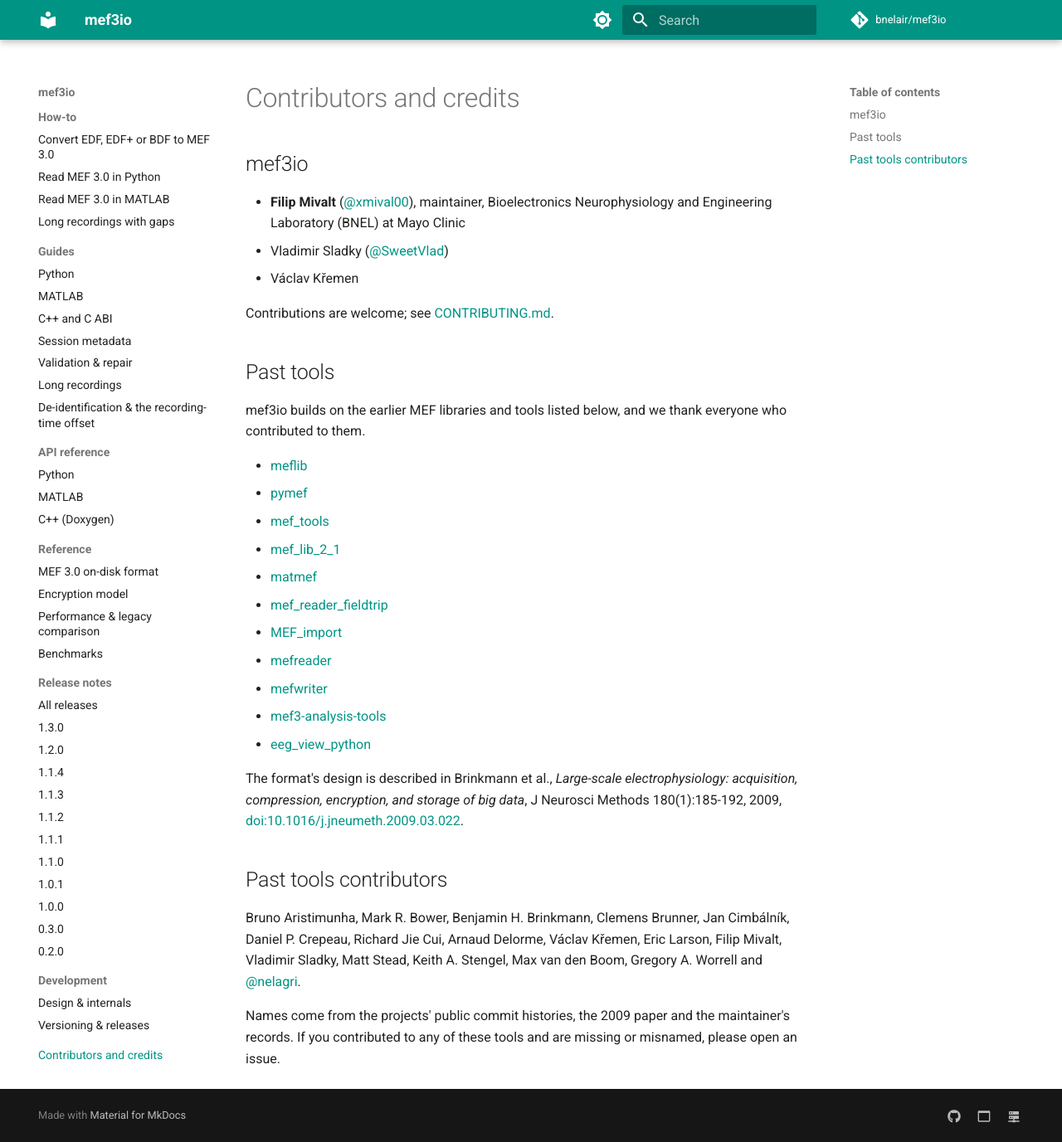
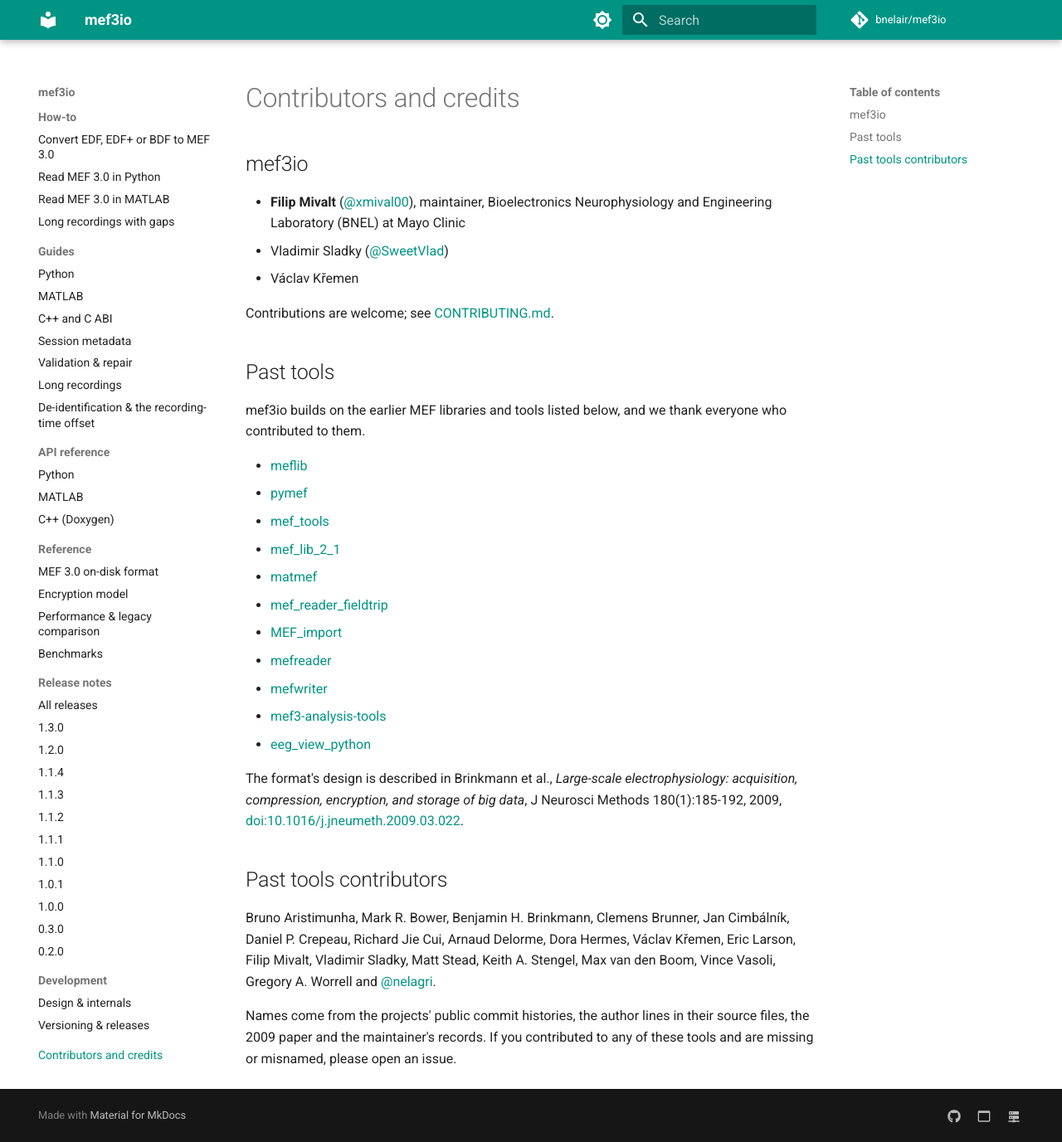
Before and after one commit to bnelair/mef3io, an MkDocs documentation site: the page built from docs/contributors.md, in a window 1280 px wide and 1377 px high. Shown: the whole window at 83% size. Built offline with MkDocs 1.6.1 and Material for MkDocs 9.7.7, drawn with Linux system fonts in a browser that asks for light colours; comment, search, counter and statistics services are not loaded.

Commit message:
Past tools contributors: add Dora Hermes and Vince Vasoli (mef_reader_fieldtrip)
From the original MultimodalNeuroimagingLab/mef_reader_fieldtrip: Dora Hermes
from its commit history, Vince Vasoli from the author lines of the bundled
MEF 2.1 sources.

Co-Authored-By: Claude Opus 5.5 <noreply@anthropic.com>
Claude-Session: https://claude.ai/code/session_01PWYBRHqzczzUfo99eFKLmQ

```diff
--- a/CONTRIBUTORS.md
+++ b/CONTRIBUTORS.md
@@ -34,10 +34,10 @@ data*, J Neurosci Methods 180(1):185-192, 2009,
 
 Bruno Aristimunha, Mark R. Bower, Benjamin H. Brinkmann, Clemens Brunner,
 Jan Cimbálník, Daniel P. Crepeau, Richard Jie Cui, Arnaud Delorme,
-Václav Křemen, Eric Larson, Filip Mivalt, Vladimir Sladky, Matt Stead,
-Keith A. Stengel, Max van den Boom, Gregory A. Worrell and
-[@nelagri](https://github.com/nelagri).
+Dora Hermes, Václav Křemen, Eric Larson, Filip Mivalt, Vladimir Sladky,
+Matt Stead, Keith A. Stengel, Max van den Boom, Vince Vasoli,
+Gregory A. Worrell and [@nelagri](https://github.com/nelagri).
 
-Names come from the projects' public commit histories, the 2009 paper and the
-maintainer's records. If you contributed to any of these tools and are missing
+Names come from the projects' public commit histories, the author lines in
+their source files, the 2009 paper and the maintainer's records. If you contributed to any of these tools and are missing
 or misnamed, please open an issue.
```
Also changed, not shown: README.md (+3 -2 lines).
